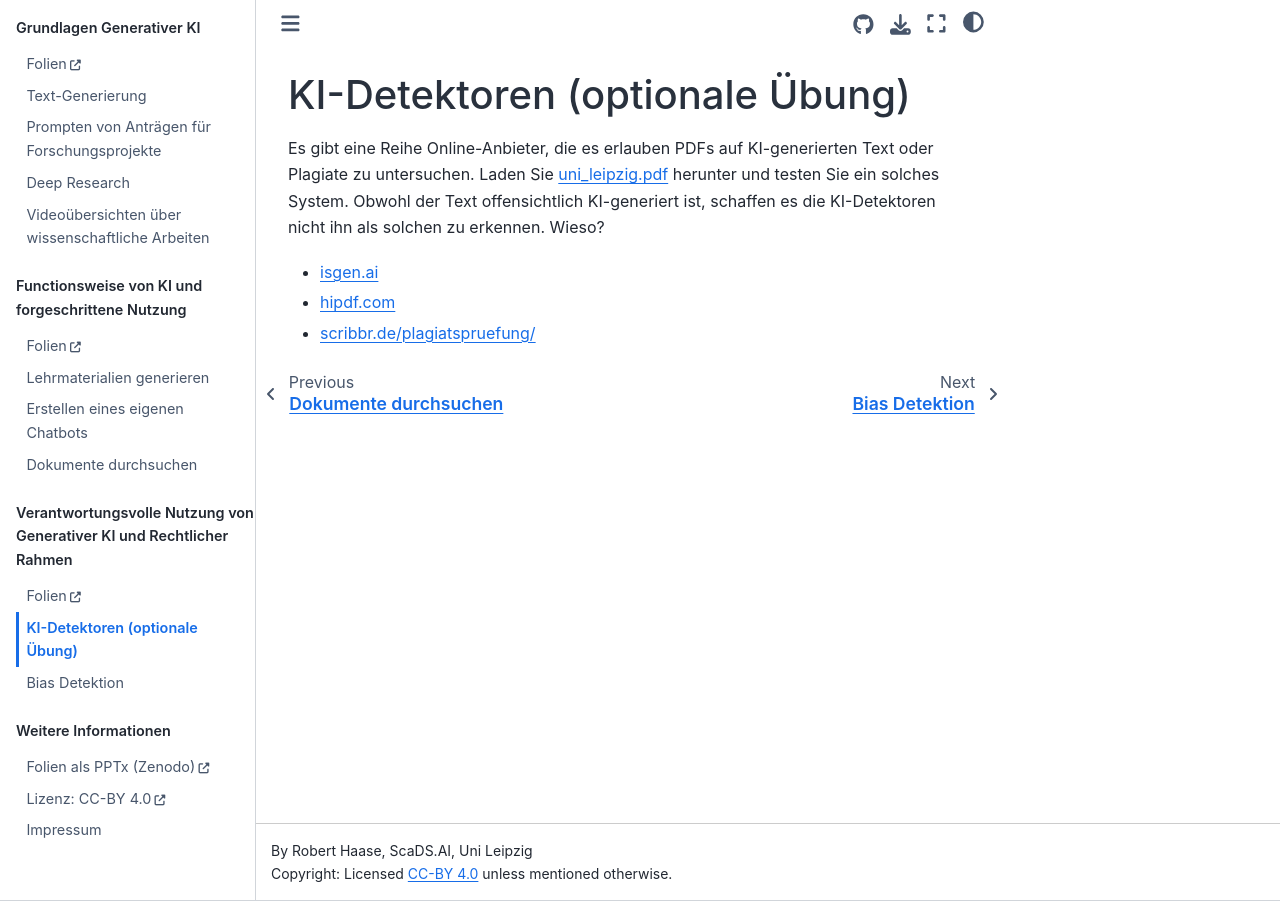
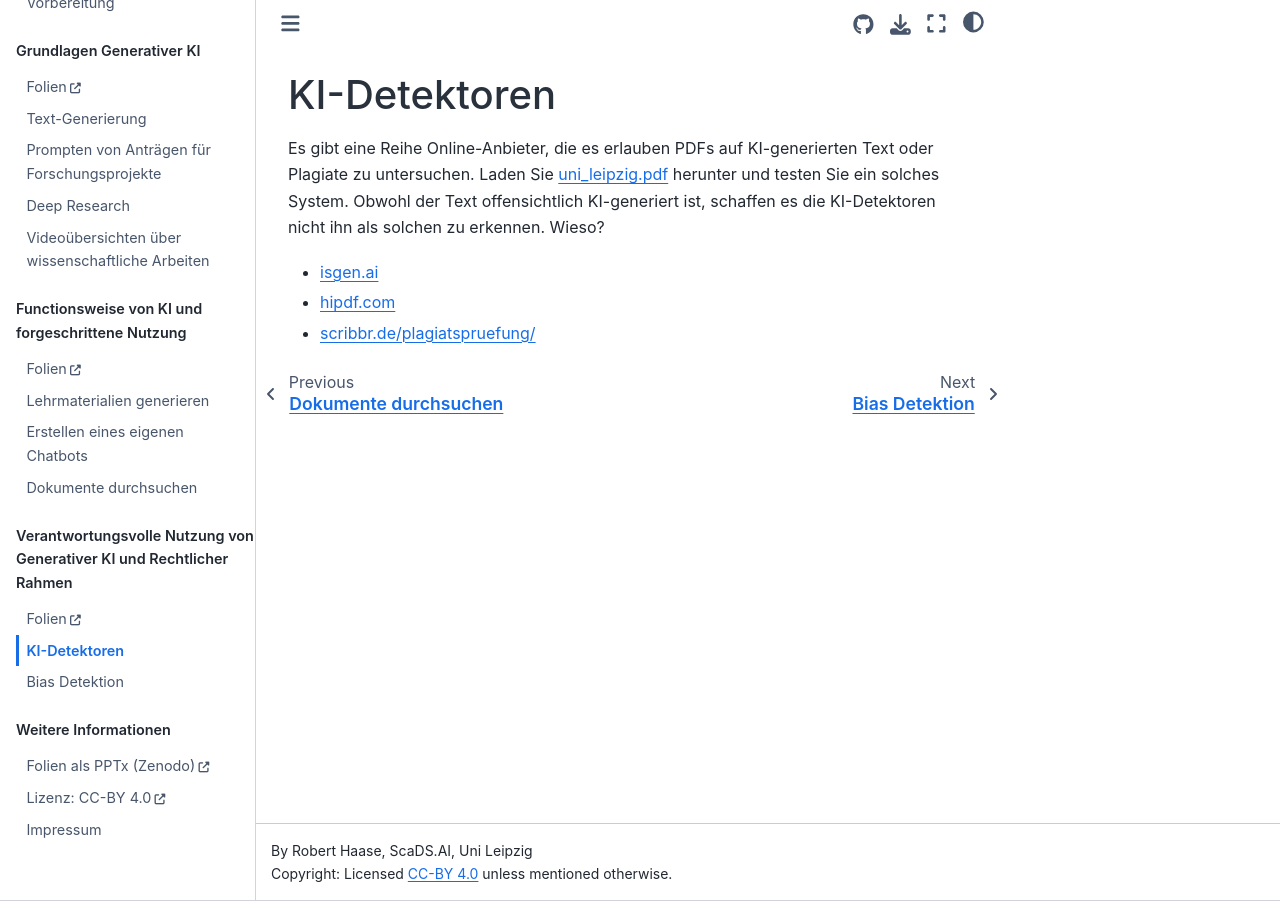
Before and after one commit to ScaDS/ai4psychology-2025, a Jupyter Book: the page built from session3/ki-detektoren.md, in a window 1280 px wide. Built offline with Jupyter Book 1.0.4 settings and Sphinx 7.4.7 and the Sphinx Book theme 1.1.4, drawn with Linux system fonts in a browser that asks for light colours.

Commit message:
Update ki-detektoren.md

```diff
--- a/session3/ki-detektoren.md
+++ b/session3/ki-detektoren.md
@@ -1,4 +1,4 @@
-# KI-Detektoren (optionale Übung)
+# KI-Detektoren
 
 Es gibt eine Reihe Online-Anbieter, die es erlauben PDFs auf KI-generierten Text oder Plagiate zu untersuchen. Laden Sie [uni_leipzig.pdf](uni_leipzig.pdf) herunter und testen Sie ein solches System. Obwohl der Text offensichtlich KI-generiert ist, schaffen es die KI-Detektoren nicht ihn als solchen zu erkennen. Wieso?
 * [isgen.ai](https://isgen.ai)
```
